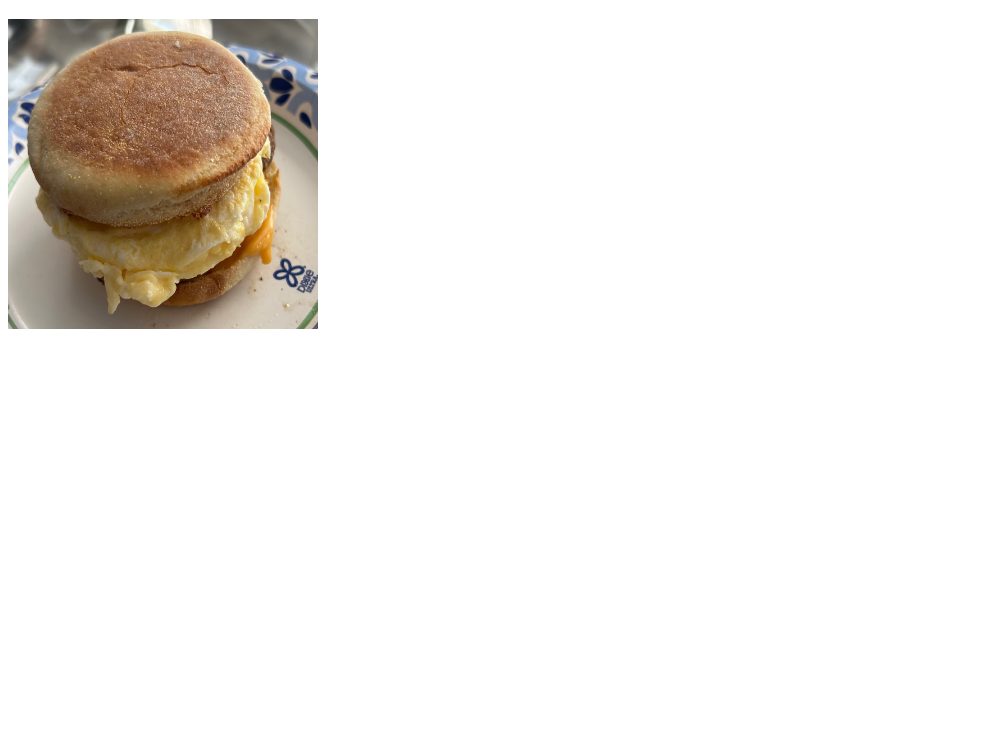
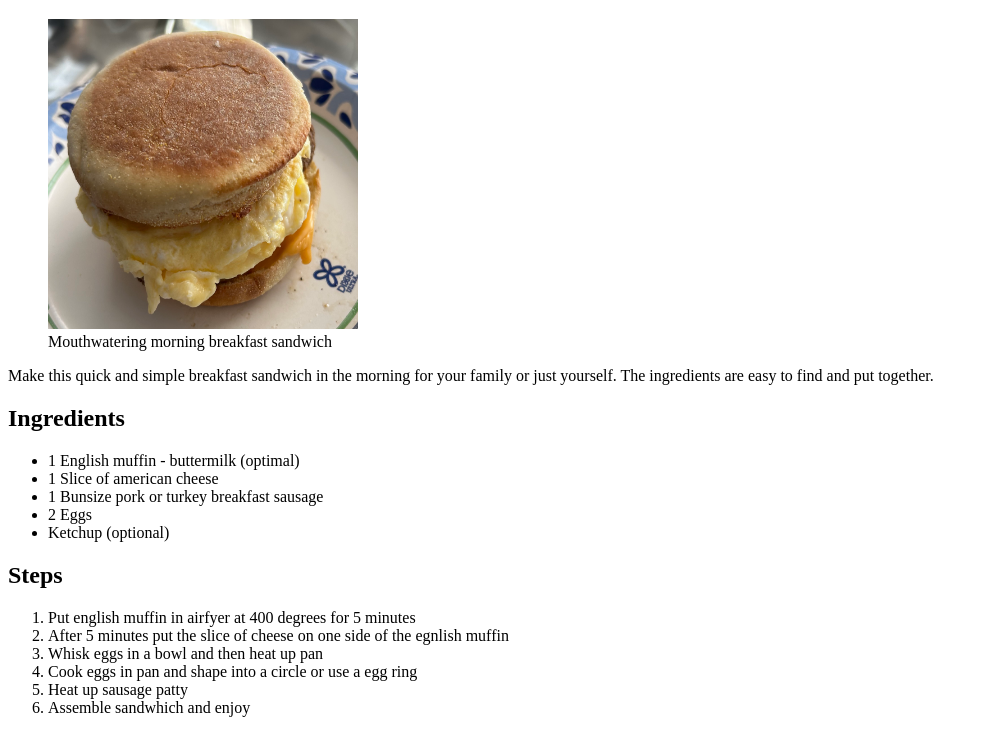
Before and after one commit to lestevenhai/odin-recipes, a plain HTML site: page recipes/breaskfast_sandwhich.html in a window 1280 px wide. Shown: the part 61-800 px from the top of the page, without its empty margins (0-988 px from the left). Drawn offline with Linux system fonts and the light colour scheme.

Commit message:
Add detail to breakfast sandwich recipe
There was missing information for the ingredients
needed and the steps to make the sandwhich.

```diff
--- a/recipes/breaskfast_sandwhich.html
+++ b/recipes/breaskfast_sandwhich.html
@@ -7,6 +7,29 @@
 </head>
 <body>
     <h1>Breakfast Sandwhich</h1>
-    <img src="../images/breakfast_sandwhich.jpg" alt="Breakfast Sandwich" height="310" width="310">
-</body>
+    <figure>
+        <img src="../images/breakfast_sandwhich.jpg" alt="Breakfast Sandwich" height="310" width="310">
+        <figcaption> Mouthwatering morning breakfast sandwich </figcaption>
+    </figure>
+    <p> Make this quick and simple breakfast sandwich in the morning for your family or just yourself. The ingredients are easy to find and put together. </p>
+    <h2> Ingredients </h2>
+    <ul>
+        <li> 1 English muffin - buttermilk (optimal) </li>
+        <li> 1 Slice of american cheese</li>
+        <li> 1 Bunsize pork or turkey breakfast sausage</li>
+        <li> 2 Eggs</li>
+        <li> Ketchup (optional)</li>
+    </ul>
+
+    <h2> Steps </h2>
+    <ol>
+        <li>Put english muffin in airfyer at 400 degrees for 5 minutes</li>
+        <li>After 5 minutes put the slice of cheese on one side of the egnlish muffin </li>
+        <li>Whisk eggs in a bowl and then heat up pan</li>
+        <li>Cook eggs in pan and shape into a circle or use a egg ring </li>
+        <li>Heat up sausage patty</li>
+        <li>Assemble sandwhich and enjoy</li>
+
+    </ol>
+
 </html>
```
